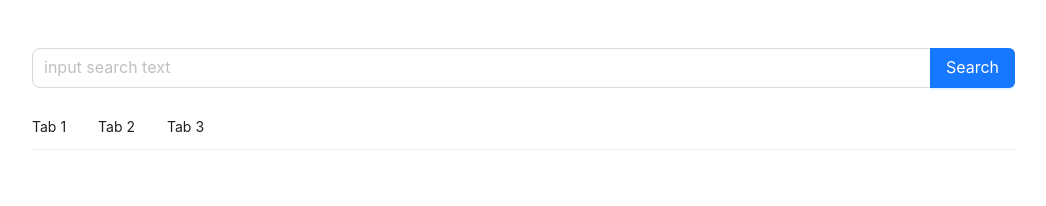
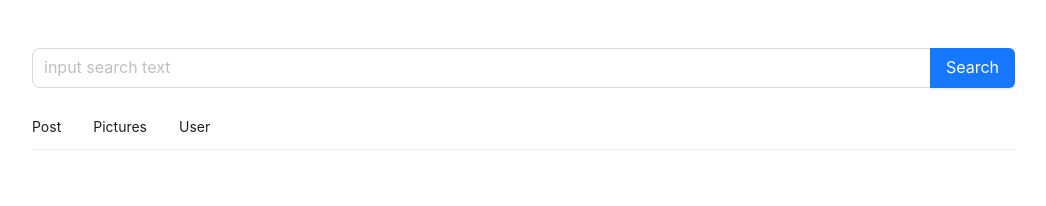
Before and after one commit to Leihuihe/Springboot-init, a Vue app: page /#/1 in a window 1280 px wide. Shown: the top 206 px of the page, without its empty margins (116-1162 px from the left). Built offline with nearby package versions, Linux system fonts and the light colour scheme; no server answers.

Commit message:
Update: update dist for GitHub Pages rendering

```diff
--- a/src/views/IndexPage.vue
+++ b/src/views/IndexPage.vue
@@ -10,13 +10,13 @@
     <!--    {{ JSON.stringify(postList) }}-->
     <MyDivider />
     <a-tabs v-model:activeKey="activeKey" @change="onTabChange">
-      <a-tab-pane key="post" tab="Tab 1">
+      <a-tab-pane key="post" tab="Post">
         <PostList :post-list="postList" />
       </a-tab-pane>
-      <a-tab-pane key="picture" tab="Tab 2">
+      <a-tab-pane key="picture" tab="Pictures">
         <PictureList :picture-list="pictureList" />
       </a-tab-pane>
-      <a-tab-pane key="user" tab="Tab 3">Content of Tab Pane 3</a-tab-pane>
+      <a-tab-pane key="user" tab="User">Content of Users</a-tab-pane>
     </a-tabs>
   </div>
 </template>
```
Also changed, not shown: 1 other file (tests, documents, lock files or other folders).
